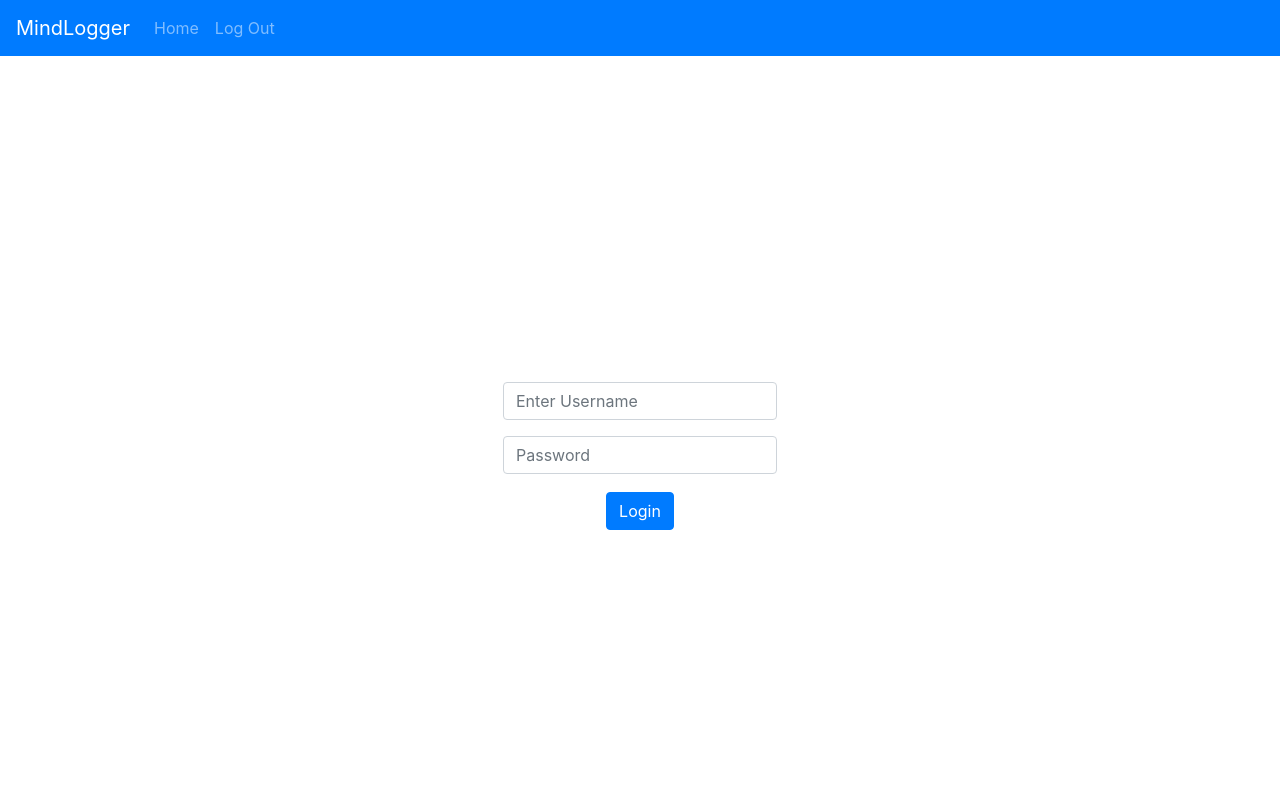
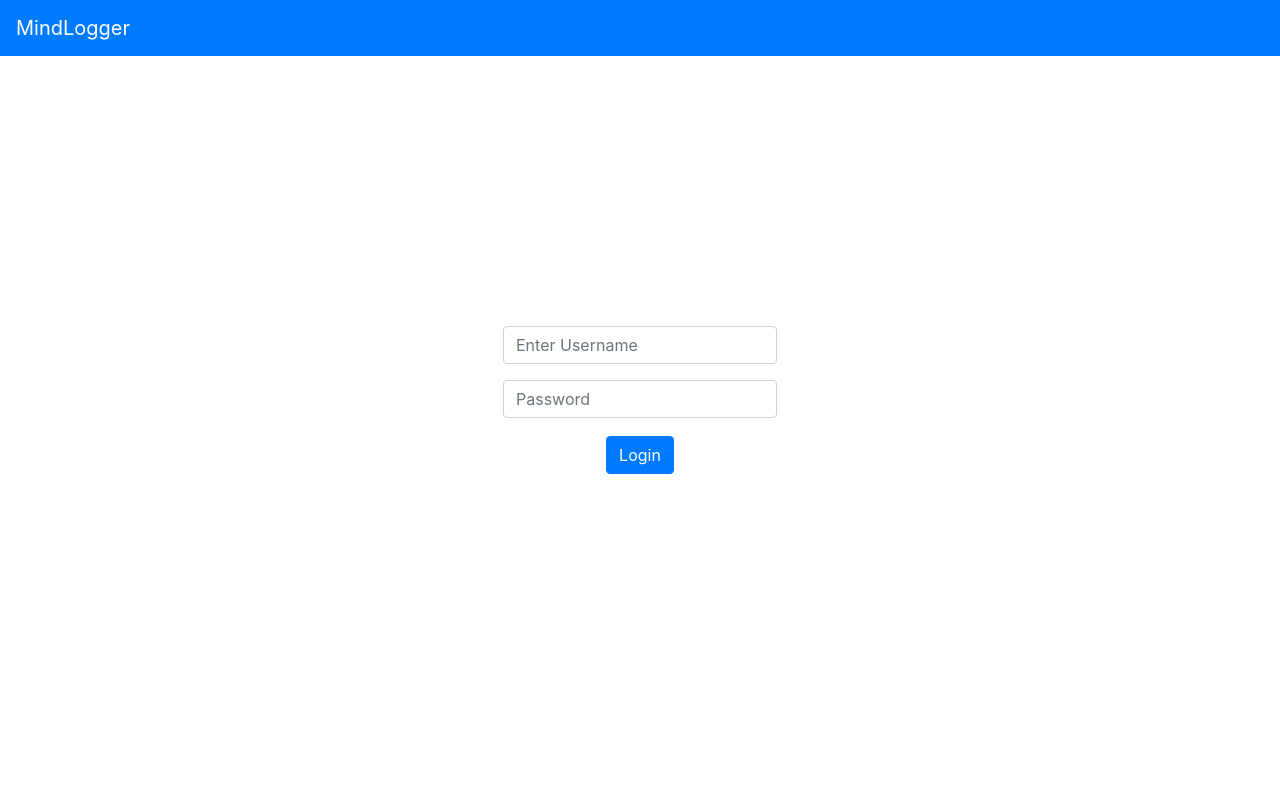
Before and after one commit to DMS-medical-informatics/mindlogger-web-react, a React (Create React App) app: page /login in a window 1280 px wide. Shown: the top 800 px of the page. Built offline with nearby package versions, Linux system fonts and the light colour scheme.

Commit message:
add redux-persist, navigation logic

```diff
--- a/package.json
+++ b/package.json
@@ -18,7 +18,8 @@
     "react-scripts": "3.1.1",
     "redux": "^4.0.4",
     "redux-form": "^8.2.6",
-    "redux-logger": "^3.0.6"
+    "redux-logger": "^3.0.6",
+    "redux-persist": "^6.0.0"
   },
   "scripts": {
     "start": "react-scripts start",
--- /dev/null
+++ b/src/App.js
@@ -0,0 +1,40 @@
+import React from 'react';
+import { connect } from 'react-redux';
+import { BrowserRouter as Router, Route, Redirect } from 'react-router-dom';
+import NavBar from './components/NavBar';
+import Login from './scenes/login';
+import AppletList from './scenes/appletList';
+import { userSelector } from './state/user/user.selectors';
+
+const RedirectToLogin = () => {
+  return (
+    <Redirect to="/login"/>
+  )
+}
+const RedirectToApplets = () => {
+  return (
+    <Redirect to="/applets"/>
+  )
+}
+
+const App = ({ user }) => {
+  const isLoggedIn = (user && user !== '');
+  return (
+    <React.Fragment>
+      <NavBar/>
+      <Router>
+        <div>
+          <Route path="/login" component={isLoggedIn ? RedirectToApplets : Login} />
+          <Route path="/applets" component={isLoggedIn ? AppletList : RedirectToLogin} />
+          <Route path="/" component={isLoggedIn ? RedirectToApplets : RedirectToLogin} />
+        </div>
+      </Router>
+    </React.Fragment>
+  )
+}
+
+const mapStateToProps = state => ({
+  user: userSelector(state),
+});
+
+export default connect(mapStateToProps, null)(App)
--- a/src/components/NavBar.js
+++ b/src/components/NavBar.js
@@ -3,24 +3,36 @@ import { connect } from 'react-redux';
 import Navbar from 'react-bootstrap/Navbar';
 import Nav from 'react-bootstrap/Nav';
 import { clearUser } from '../state/user/user.actions';
+import { userSelector } from '../state/user/user.selectors';
 
-class NavBar extends Component {
-  render() {
-    const { clearUser } = this.props;
+const NavBar = ({ user, clearUser }) => {
+  const isLoggedIn = (user && user !== '');
+  if (isLoggedIn) {
     return (
-      <Navbar bg="primary" variant="dark">
+      <Navbar bg="primary" variant="dark"fixed="top">
         <Navbar.Brand href="/">MindLogger</Navbar.Brand>
         <Nav className="mr-auto">
-          <Nav.Link href="/">Home</Nav.Link>
-          <Nav.Link onClick={clearUser} href="/login">Log Out</Nav.Link>
+          <Nav.Link onClick={clearUser} >Log Out</Nav.Link>
+        </Nav>
+      </Navbar>
+    );
+  } else {
+    return (
+      <Navbar bg="primary" variant="dark" fixed="top">
+        <Navbar.Brand href="/">MindLogger</Navbar.Brand>
+        <Nav className="mr-auto">
         </Nav>
       </Navbar>
     );
   }
 }
 
+const mapStateToProps = state => ({
+  user: userSelector(state),
+});
+
 const mapDispatchToProps = {
   clearUser,
 };
 
-export default connect(null, mapDispatchToProps)(NavBar);
+export default connect(mapStateToProps, mapDispatchToProps)(NavBar);
--- a/src/index.js
+++ b/src/index.js
@@ -1,33 +1,24 @@
 import React from 'react';
 import ReactDOM from 'react-dom';
-import { Route, BrowserRouter as Router } from 'react-router-dom';
 import { Provider as ReduxProvider } from 'react-redux';
+import { PersistGate } from 'redux-persist/integration/react'
 import './index.css';
 import './App.css';
-import NavBar from './components/NavBar';
-import Login from './scenes/login';
-import AppletList from './scenes/appletList';
 import * as serviceWorker from './serviceWorker';
-import configureStore from './store';
+import { configureStore, getPersistor } from './store';
+import App from './App';
 
 const reduxStore = configureStore(window.REDUX_INITIAL_DATA);
+const persistor = getPersistor(reduxStore);
 
 const routing = (
   <ReduxProvider store={reduxStore}>
-    <NavBar/>
-    <Router>
-      <div>
-        <Route path="/login" component={Login} />
-        <Route path="/applets" component={AppletList} />
-        <Route path="/" component={Login} />
-      </div>
-    </Router>
+    <PersistGate loading={null} persistor={persistor}>
+      <App/>
+    </PersistGate>
   </ReduxProvider>
 )
 
 ReactDOM.render(routing, document.getElementById('root'))
 
-// If you want your app to work offline and load faster, you can change
-// unregister() to register() below. Note this comes with some pitfalls.
-// Learn more about service workers: https://bit.ly/CRA-PWA
 serviceWorker.unregister();
--- a/src/scenes/login/LoginForm.js
+++ b/src/scenes/login/LoginForm.js
@@ -47,16 +47,18 @@ class LoginForm extends React.Component {
     }
     return (
       <Form onSubmit={this.onSubmit}>
-        <Form.Group controlId="formGroupUser" onChange={this.onChangeUser}>
-          <Form.Control type="user" placeholder="Enter Username" />
-        </Form.Group>
-        <Form.Group controlId="formGroupPassword">
-          <Form.Control type="password" placeholder="Password" onChange={this.onChangePass}/>
-        </Form.Group>
         {(this.state.isLoading ? (
           <Spinner animation="border" variant="primary" />
         ) : (
-          <Button type="submit">Login</Button>
+          <React.Fragment>
+            <Form.Group controlId="formGroupUser" onChange={this.onChangeUser}>
+              <Form.Control type="user" placeholder="Enter Username" />
+            </Form.Group>
+            <Form.Group controlId="formGroupPassword">
+              <Form.Control type="password" placeholder="Password" onChange={this.onChangePass}/>
+            </Form.Group>
+            <Button type="submit">Login</Button>
+          </React.Fragment>
         ))}
       </Form>
     );
--- a/src/state/user/user.selectors.js
+++ b/src/state/user/user.selectors.js
@@ -4,6 +4,6 @@ export const authSelector = R.path(['user', 'auth']);
 
 export const authTokenSelector = R.path(['user', 'auth', 'token']);
 
-export const userInfoSelector = R.path(['user', 'info']);
+export const userSelector = R.path(['user', 'user']);
 
 export const loggedInSelector = R.pathOr(false, ['user', 'auth', 'token']);
--- a/src/store.js
+++ b/src/store.js
@@ -1,11 +1,22 @@
-import { createStore, applyMiddleware } from "redux";
+import { createStore, applyMiddleware } from 'redux';
+import logger from 'redux-logger';
+import { persistStore, persistReducer } from 'redux-persist';
+import storage from 'redux-persist/lib/storage';
+import reducer from './state/root.reducer';
 
-// Logger with default options
-import logger from "redux-logger";
+const persistConfig = {
+  key: 'root',
+  storage,
+}
 
-import reducer from "./state/root.reducer";
+const persistedReducer = persistReducer(persistConfig, reducer);
 
-export default function configureStore(initialState) {
-  const store = createStore(reducer, initialState, applyMiddleware(logger));
+export function configureStore(initialState) {
+  const store = createStore(persistedReducer, initialState, applyMiddleware(logger));
   return store;
 }
+
+export function getPersistor(reduxStore) {
+  const persistor = persistStore(reduxStore);
+  return persistor;
+}
```
Also changed, not shown: 1 other file (tests, documents, lock files or other folders).
